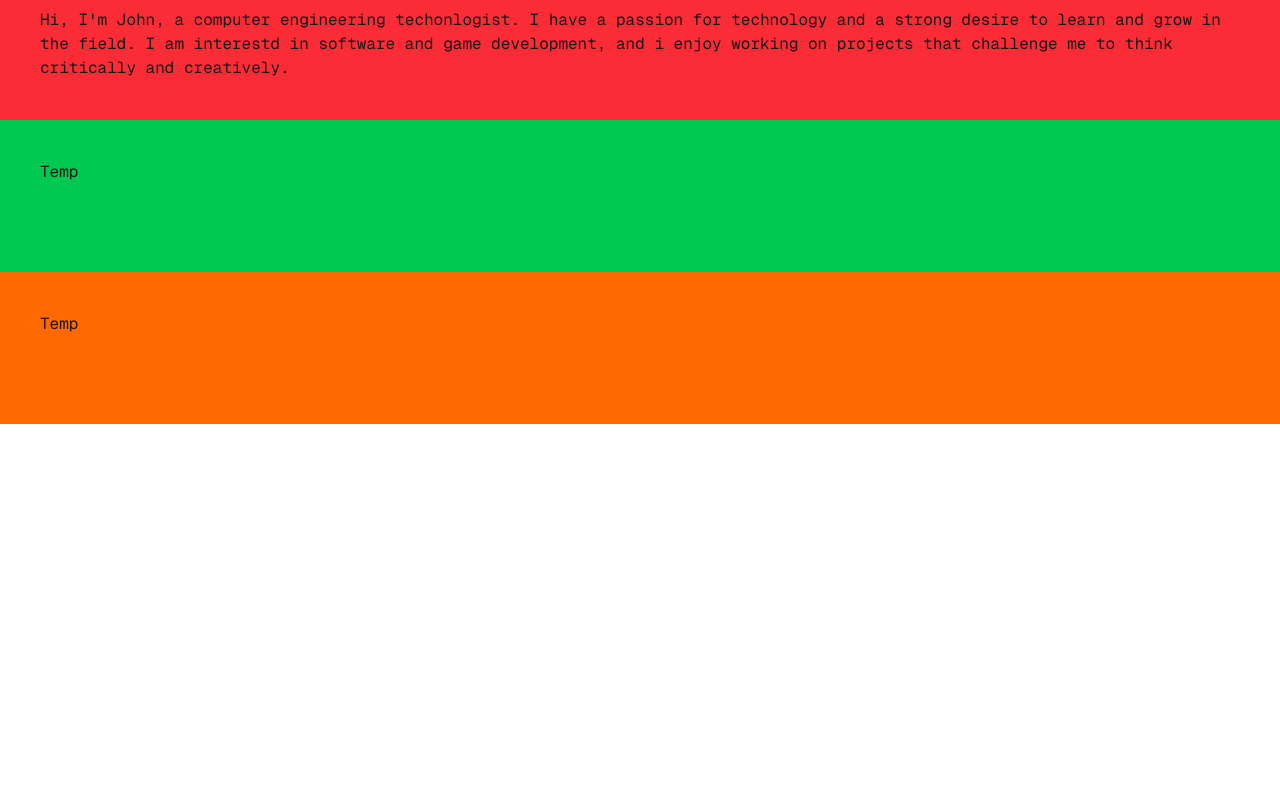
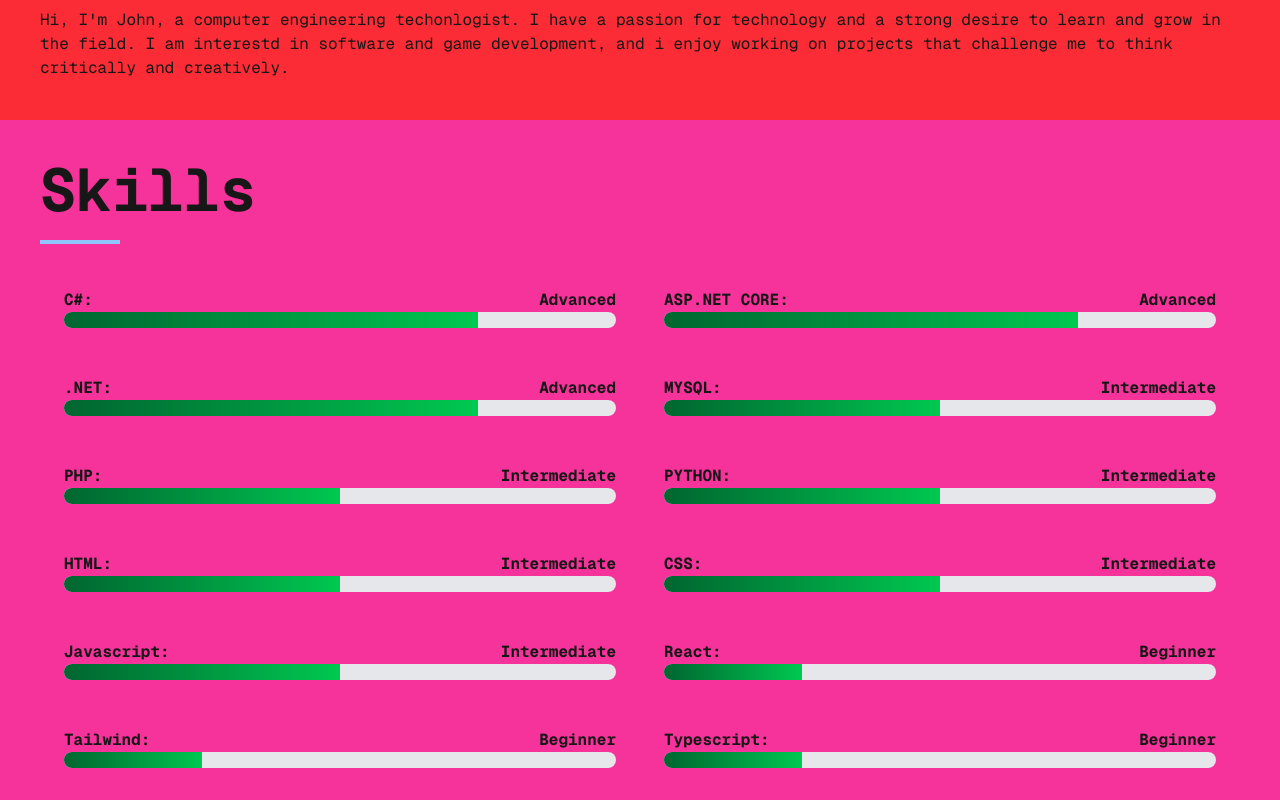
Before and after one commit to JohnNasitem/Website-Portfolio, a Next.js app in the folder Portfolio/: page / in a window 1280 px wide. Shown: the part 940-1740 px from the top of the page. Before the commit the page ends 1364 px from the top, so only its background shows below. Built offline with nearby package versions, Linux system fonts and the light colour scheme.

Commit message:
added skills section

```diff
--- a/Portfolio/src/app/page.tsx
+++ b/Portfolio/src/app/page.tsx
@@ -2,6 +2,7 @@
 import Navbar from "@/components/navbar";
 import HomeSection from "@/components/home-section";
 import AboutSection from "@/components/about-section";
+import SkillsSection from "@/components/skills-section";
 import ProjectsSection from "@/components/projects-section";
 import ContactSection from "@/components/contact-section";
 import ToTop from "@/components/to-top";
@@ -10,6 +11,7 @@
   const narbarLinks = [
     { name: "Home", href: "#home" },
     { name: "About", href: "#about" },
+    { name: "Skills", href: "#skills" },
     { name: "Projects", href: "#projects" },
     { name: "Contact", href: "#contact" },
   ]
@@ -20,6 +22,7 @@
       <Navbar links={narbarLinks} logo="grad.png" />
       <HomeSection />
       <AboutSection />
+      <SkillsSection />
       <ProjectsSection />
       <ContactSection />
     </div>
```
